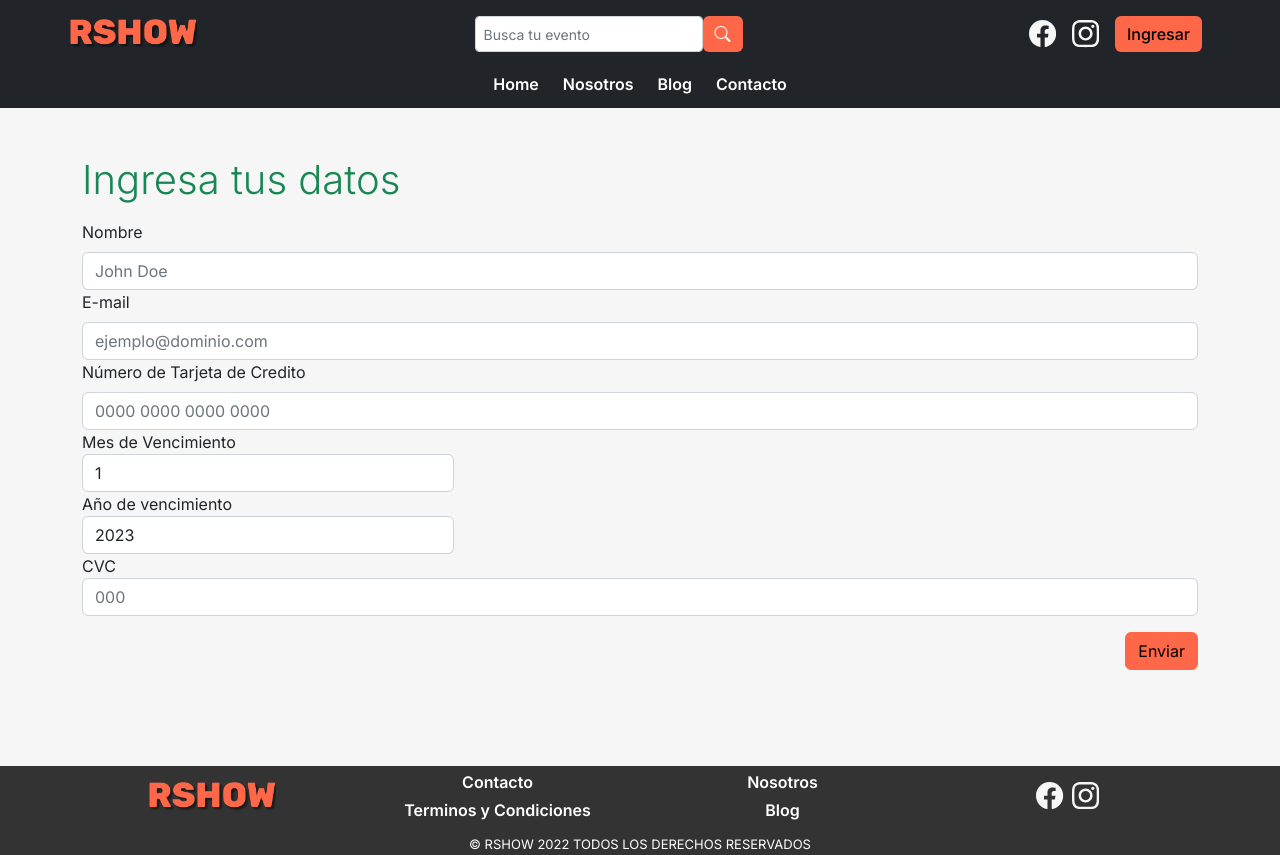
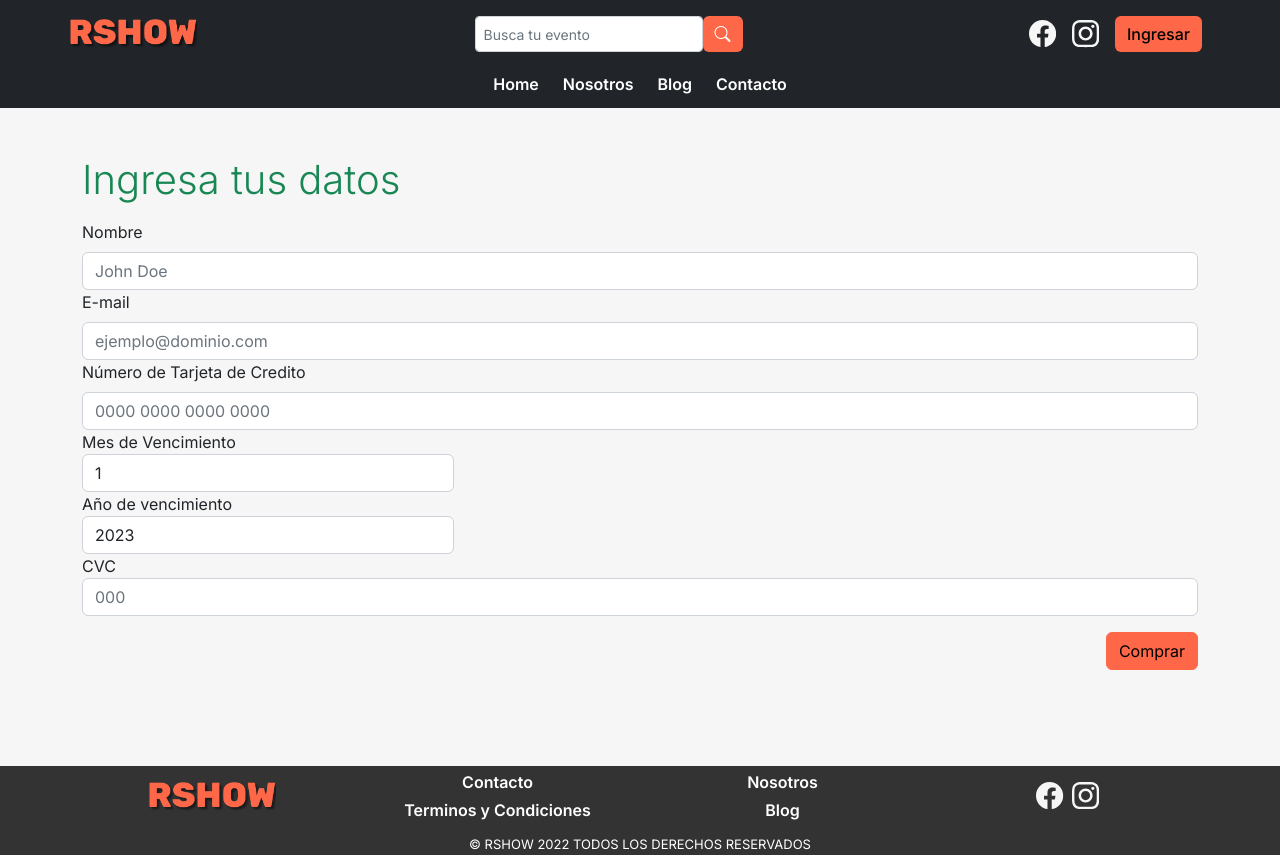
Before and after one commit to Osqui2015/mosquetero, a React (Create React App) app: page /BuyTicket in a window 1280 px wide. Built offline with nearby package versions, Linux system fonts and the light colour scheme; no server answers.

Commit message:
Arreglo de Formulario de compra de ticket

```diff
--- a/src/pages/buyTicket/BuyTicketPage.jsx
+++ b/src/pages/buyTicket/BuyTicketPage.jsx
@@ -43,10 +43,10 @@ const BuyTicketPage = () => {
       )
       .then(
         (result) => {
-          alert("Mensaje enviado con éxito.", result.text);
+          alert("Compra realizada con éxito, recibiras un correo de confirmación de tu compra", result.text);
         },
         (error) => {
-          alert("Mensaje no enviado.", error.text);
+          alert("No se registró tu compra", error.text);
         }
       )
       .then(formik.resetForm());
@@ -168,7 +168,7 @@ const BuyTicketPage = () => {
 
       <div className="d-flex justify-content-end mb-5">
             <Button className="btn mt-3" variant="primary" type="submit">
-              Enviar
+              Comprar
             </Button>
           </div>
       </form>
```
